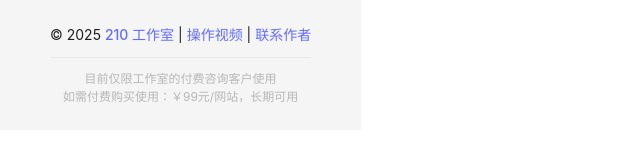
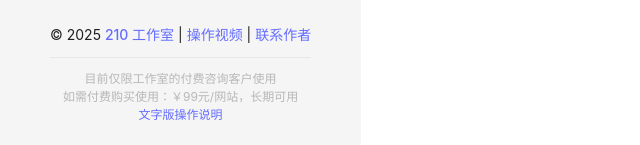
Before and after one commit to frankie0736/wp-image-uploader, a React (Vite) app: page / in a window 1280 px wide. Shown: the part 766-911 px from the top of the page, without its empty margins (0-640 px from the left). Built offline with nearby package versions, Linux system fonts and the light colour scheme.

Commit message:
update copyright

```diff
--- a/src/App.jsx
+++ b/src/App.jsx
@@ -54,7 +54,8 @@ function App() {
         <Divider style={{ margin: '12px 0' }} />
         <div style={{ marginTop: '12px', color: '#00000040', fontSize: '12px' }}>
           目前仅限工作室的付费咨询客户使用<br />
-          如需付费购买使用：￥99元/网站，长期可用
+          如需付费购买使用：￥99元/网站，长期可用<br />
+          <a href="https://www.210k.cc/wptools-manual/" target="_blank" rel="noopener noreferrer">文字版操作说明</a>
         </div>
       </Footer>
     </Layout>
```
